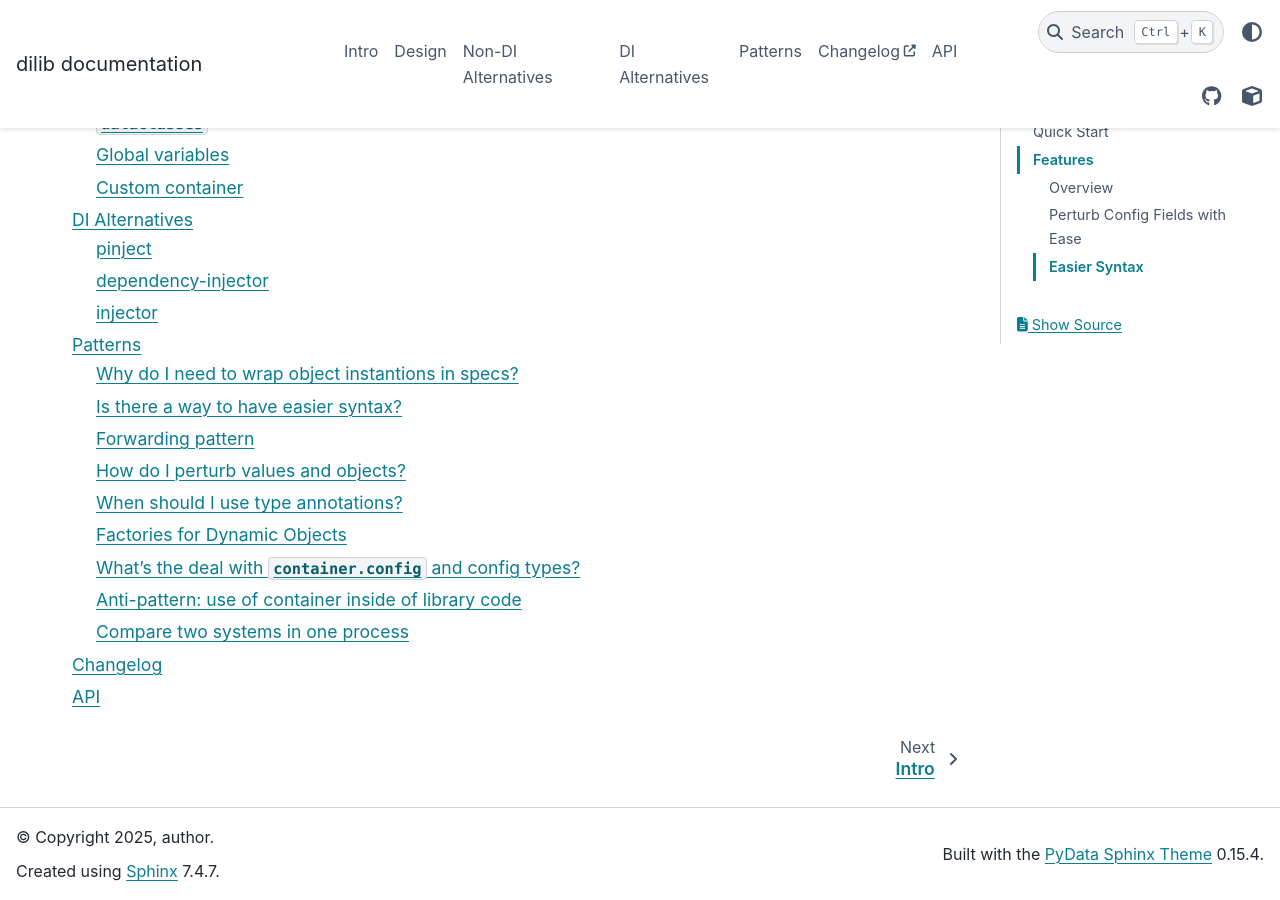
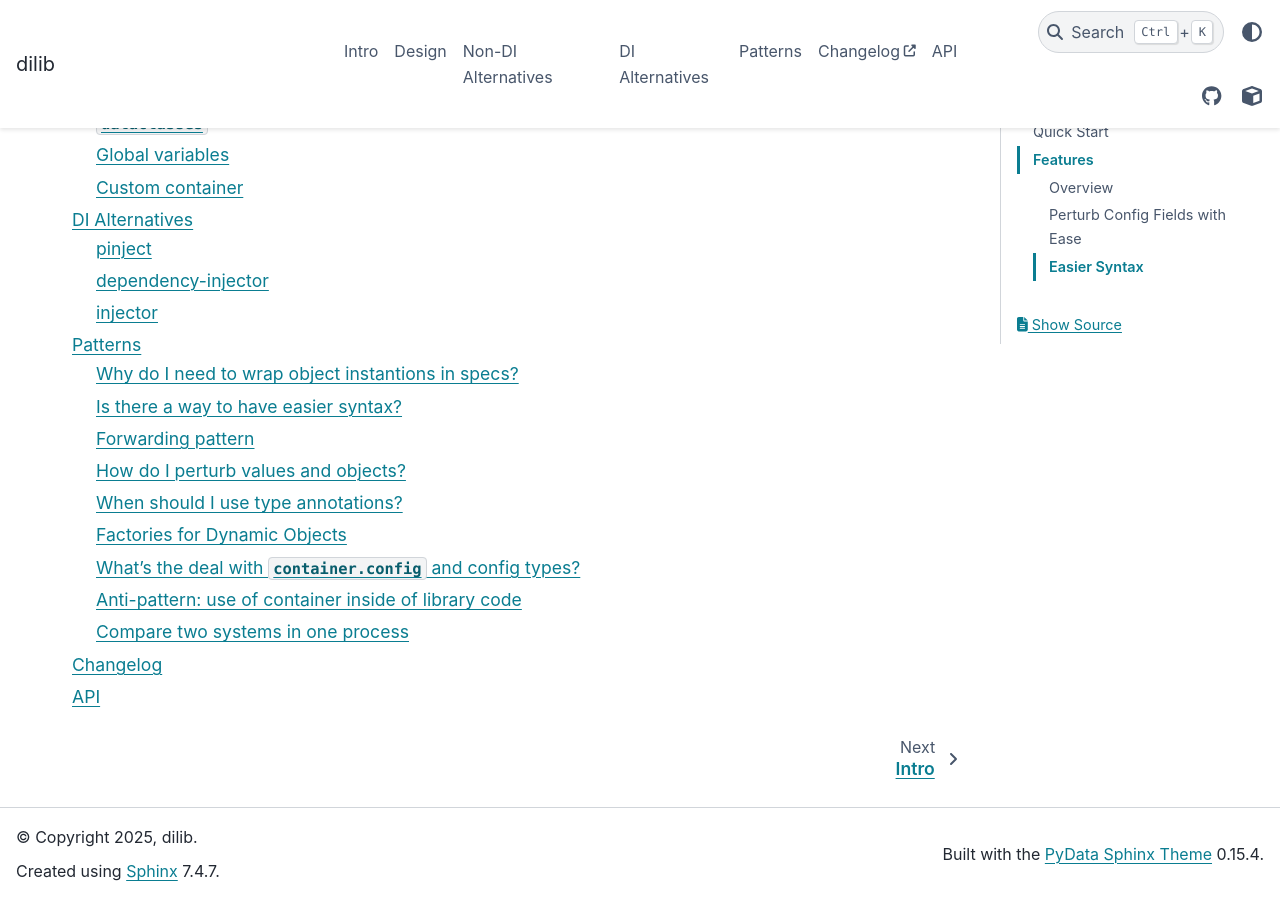
Before and after one commit to ansatzcapital/dilib, a Sphinx documentation site: the page built from docs/source/index.rst, in a window 1280 px wide and 900 px high, scrolled down 6721 px. Built offline with Sphinx 7.4.7 and the PyData theme 0.15.4, drawn with Linux system fonts in a browser that asks for light colours; the version number could not be read and is left out; some of the changed text lies outside the part shown.

Commit message:
Tweak titles

```diff
--- a/docs/source/conf.py
+++ b/docs/source/conf.py
@@ -10,8 +10,8 @@
 # https://www.sphinx-doc.org/en/master/usage/configuration.html#project-information
 
 project = "dilib"
-copyright = "2025, author"  # noqa: A001
-author = "author"
+copyright = "2025, dilib"  # noqa: A001
+author = "dilib"
 
 version = dilib.version.__version__
 
@@ -47,6 +47,7 @@
 # -- Options for HTML output -------------------------------------------------
 # https://www.sphinx-doc.org/en/master/usage/configuration.html#options-for-html-output
 
+html_title = "dilib"
 html_theme = "pydata_sphinx_theme"
 html_static_path = ["_static"]
 
--- a/docs/source/index.rst
+++ b/docs/source/index.rst
@@ -1,4 +1,4 @@
-dilib documentation
+dilib
 ===================
 
 .. include:: ../../README.md
```
